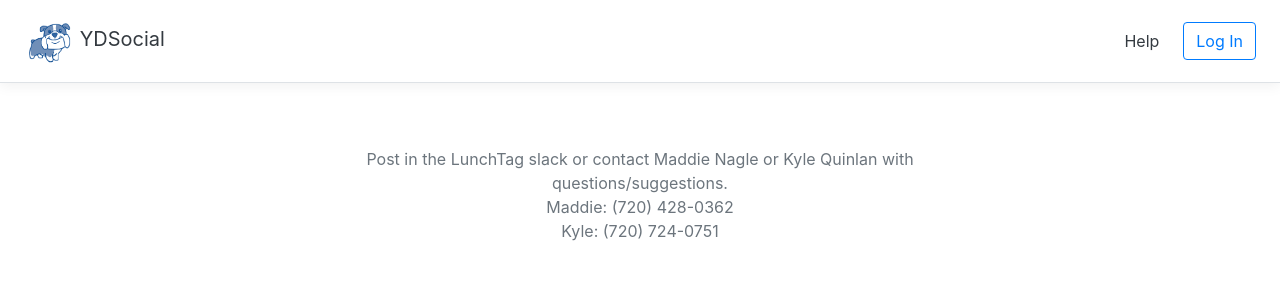
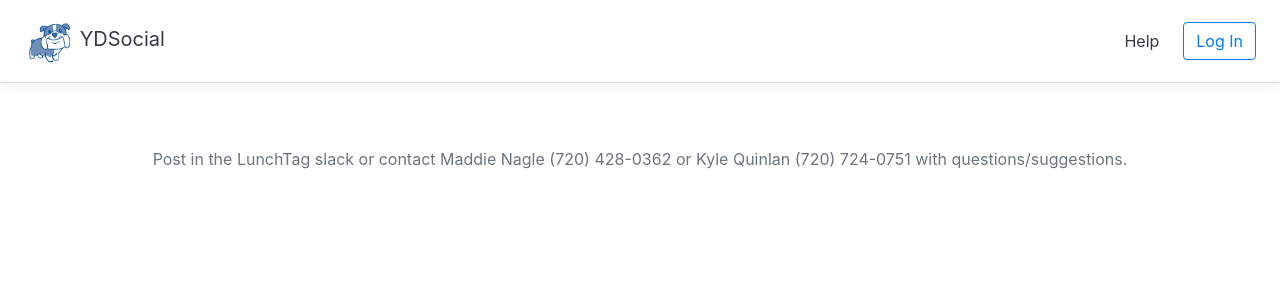
Before and after one commit to koquinlan/lunchTag, a Django app: page /help in a window 1280 px wide. Shown: the top 300 px of the page. Run offline with Django 3.2, Linux system fonts and the light colour scheme; some libraries are stand-ins or nearby versions.

Commit message:
help page formatting

```diff
--- a/core/templates/core/help.html
+++ b/core/templates/core/help.html
@@ -1,11 +1,8 @@
 {% extends 'core/header.html' %}
 {% block content %}
 
-<div class="pricing-header px-3 py-3 pt-md-5 pb-md-4 mx-auto text-center">
-    <p class="text-secondary mb-1">Post in the LunchTag slack or contact Maddie Nagle or Kyle Quinlan with questions/suggestions.<br>
-        Maddie: (720) 428-0362<br>
-        Kyle: (720) 724-0751
-    </p>
+<div class="pt-md-5 pb-md-4 text-center">
+    <p class="text-secondary mb-1">Post in the LunchTag slack or contact Maddie Nagle (720) 428-0362 or Kyle Quinlan (720) 724-0751 with questions/suggestions.</p>
 </div>
 
 {% endblock %}
```
